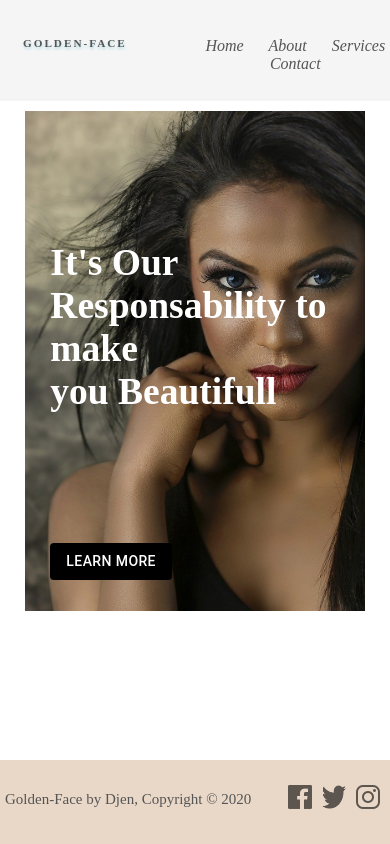
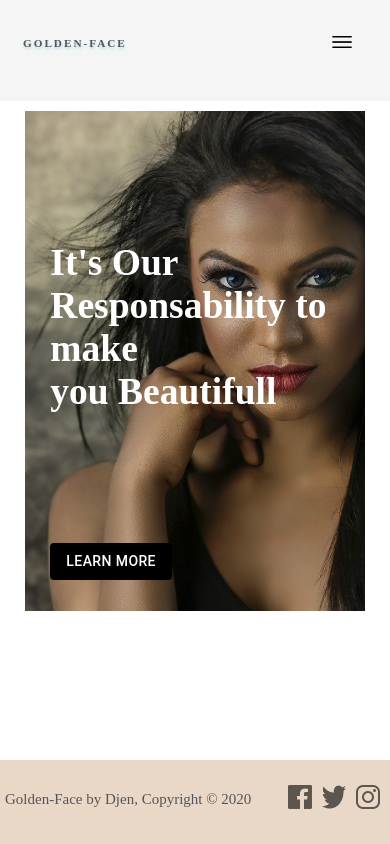
Before and after one commit to sergethi/Beauty-salon-Golden-Face, a React (Create React App) app: page / in a window 390 px wide. Built offline with nearby package versions, Linux system fonts and the light colour scheme.

Commit message:
added:responsive  burger menu on nav

```diff
--- a/public/index.html
+++ b/public/index.html
@@ -2,17 +2,17 @@
 <html lang="en">
   <head>
     <meta charset="utf-8" />
-    <link rel="icon" href="%PUBLIC_URL%/favicon.ico" />
+    <link rel="icon" href="%PUBLIC_URL%/favicon-golden.ico" />
     <meta name="viewport" content="width=device-width, initial-scale=1" />
     <meta name="theme-color" content="#000000" />
     <meta
       name="description"
       content="Web site created using create-react-app"
     />
-    <link rel="apple-touch-icon" href="%PUBLIC_URL%/logo192.png" />
-    <link rel="manifest" href="%PUBLIC_URL%/manifest.json" />
+    <!-- <link rel="apple-touch-icon" href="%PUBLIC_URL%/logo192.png" /> -->
+    <!-- <link rel="manifest" href="%PUBLIC_URL%/manifest.json" /> -->
 
-    <title>General Square Tech</title>
+    <title>Golden Face</title>
   </head>
   <body>
     <noscript>You need to enable JavaScript to run this app.</noscript>
--- a/src/App.css
+++ b/src/App.css
@@ -67,8 +67,6 @@ li {
   display: inline-block;
   margin-left: 25px;
 
-
-
 }
 
 li:hover {
@@ -79,6 +77,11 @@ color: gold;
 a {
   text-decoration: none;
 }
+.burger-icon {
+ display: none;
+}
+
+
 .Footer {
 
   /* display: flex;
@@ -383,6 +386,34 @@ Footer p {
   padding-top: 25px;
 }
 
+/* NAVVVV */
+.burger-icon {
+  position: absolute;
+  margin-left: 330px;
+  margin-top: 30px;
+  display: block;
+}
+.nav-links {
+  background-color: lightslategray;
+  background-size: contain;
+  position: absolute;
+  margin-top: 60px;
+  display: flex;
+  flex-direction: column;
+  margin-left: 250px;
+  width: 31%;
+  padding-right: 16px;
+  padding-bottom: 8px;
+
+}
+.nav-links li {
+  margin-top: 8px;
+}
+.nav-links li:hover {
+ color: goldenrod;
+ width: 100%;
+}
+
 
 }
 /* contact main page */
--- a/src/components/Nav.js
+++ b/src/components/Nav.js
@@ -1,29 +1,62 @@
-import React from 'react'
+import React, { useState, useEffect } from 'react'
 import { Link } from 'react-router-dom'
+import { CSSTransition } from "react-transition-group";
 
 function Nav() {
+  const [isNavVisible, setNavVisibility] = useState(false);
+  const [isSmallScreen, setIsSmallScreen] = useState(false);
 
-// const navStyle = {
-//   color:'lightgray'
-// };
+  useEffect(() => {
+    const mediaQuery = window.matchMedia("(max-width: 700px)");
+    mediaQuery.addListener(handleMediaQueryChange);
+    handleMediaQueryChange(mediaQuery);
+
+    return () => {
+      mediaQuery.removeListener(handleMediaQueryChange);
+    };
+  }, []);
+
+  const handleMediaQueryChange = mediaQuery => {
+    if (mediaQuery.matches) {
+      setIsSmallScreen(true);
+    } else {
+      setIsSmallScreen(false);
+    }
+  };
+
+  const toggleNav = () => {
+    setNavVisibility(!isNavVisible);
+  };
 
   return (
     <nav>
       <h3>Golden-Face</h3>
+
+      <CSSTransition
+           in={!isSmallScreen || isNavVisible}
+           timeout={350}
+           classNames="NavAnimation"
+           unmountOnExit
+          >
+
       <ul className='nav-links'>
       <Link to="/Home">
-        <li>Home</li>
+        <li onClick = {toggleNav}>Home</li>
       </Link>
       <Link  to="/About">
-        <li>About</li>
+        <li onClick = {toggleNav}>About</li>
       </Link>
       <Link  to="/Services">
-        <li>Services</li>
+        <li onClick = {toggleNav}>Services</li>
       </Link>
       <Link  to="/Contact">
-        <li>Contact</li>
+        <li onClick = {toggleNav}>Contact</li>
       </Link>
       </ul>
+      </CSSTransition>
+      <a  className = "burger-icon" onClick = {toggleNav}>
+      <img src="/iconfinder_Burger_Menu.png" width="24" height="24" alt="Phone"/>
+      </a>
     </nav>
   )
 }
```
Also changed, not shown: public/iconfinder_Burger_Menu.png (added), public/manifestt.json (renamed from public/manifest.json), 1 other file (tests, documents, lock files or other folders).
